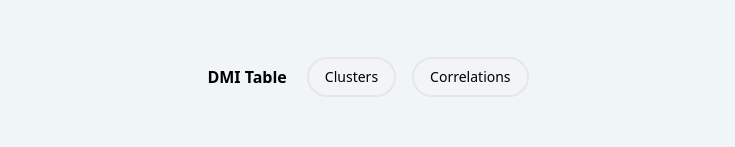
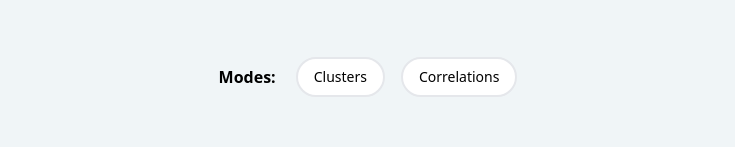
Before and after one commit to Ryan9771/dmi, a React (Vite) app: page /#/ in a window 1280 px wide. Shown: the part 2091-2238 px from the top of the page, without its empty margins (272-1007 px from the left). Built offline with nearby package versions, Linux system fonts and the light colour scheme; no server answers.

Commit message:
Changed the table button colours to white

```diff
--- a/src/components/buttons/FilterButtons.tsx
+++ b/src/components/buttons/FilterButtons.tsx
@@ -15,7 +15,7 @@ function FilterButtons({
 }: Props) {
   return (
     <div className={getStyle(styles, "ctn")}>
-      <p className={getStyle(styles, "txt")}>DMI Table</p>
+      <p className={getStyle(styles, "txt")}>Modes:</p>
 
       <div className={getStyle(styles, "btnGroup")}>
         <div
@@ -62,10 +62,9 @@ const styles = {
     "p-2",
     "px-4",
     "text-sm",
-    "bg-gray-100",
+    "bg-white",
     "cursor-pointer",
     "hover:bg-gray-200",
-    "hover:scale-105",
     "border-2",
   ],
   btnCorrelations: [
@@ -74,10 +73,9 @@ const styles = {
     "p-2",
     "px-4",
     "text-sm",
-    "bg-gray-100",
+    "bg-white",
     "cursor-pointer",
     "hover:bg-gray-200",
-    "hover:scale-105",
     "border-2",
   ],
 };
--- a/src/components/buttons/GroupButtons.tsx
+++ b/src/components/buttons/GroupButtons.tsx
@@ -25,10 +25,9 @@ const styles = {
     "p-2",
     "px-4",
     "text-sm",
-    "bg-gray-100",
+    "bg-white",
     "cursor-pointer",
     "hover:bg-gray-200",
-    "hover:scale-105",
     "border-2",
     "mr-8",
     "md:mr-10",
@@ -38,10 +37,9 @@ const styles = {
     "p-2",
     "px-4",
     "text-sm",
-    "bg-gray-100",
+    "bg-white",
     "cursor-pointer",
     "hover:bg-gray-200",
-    "hover:scale-105",
     "border-2",
   ],
 };
```
